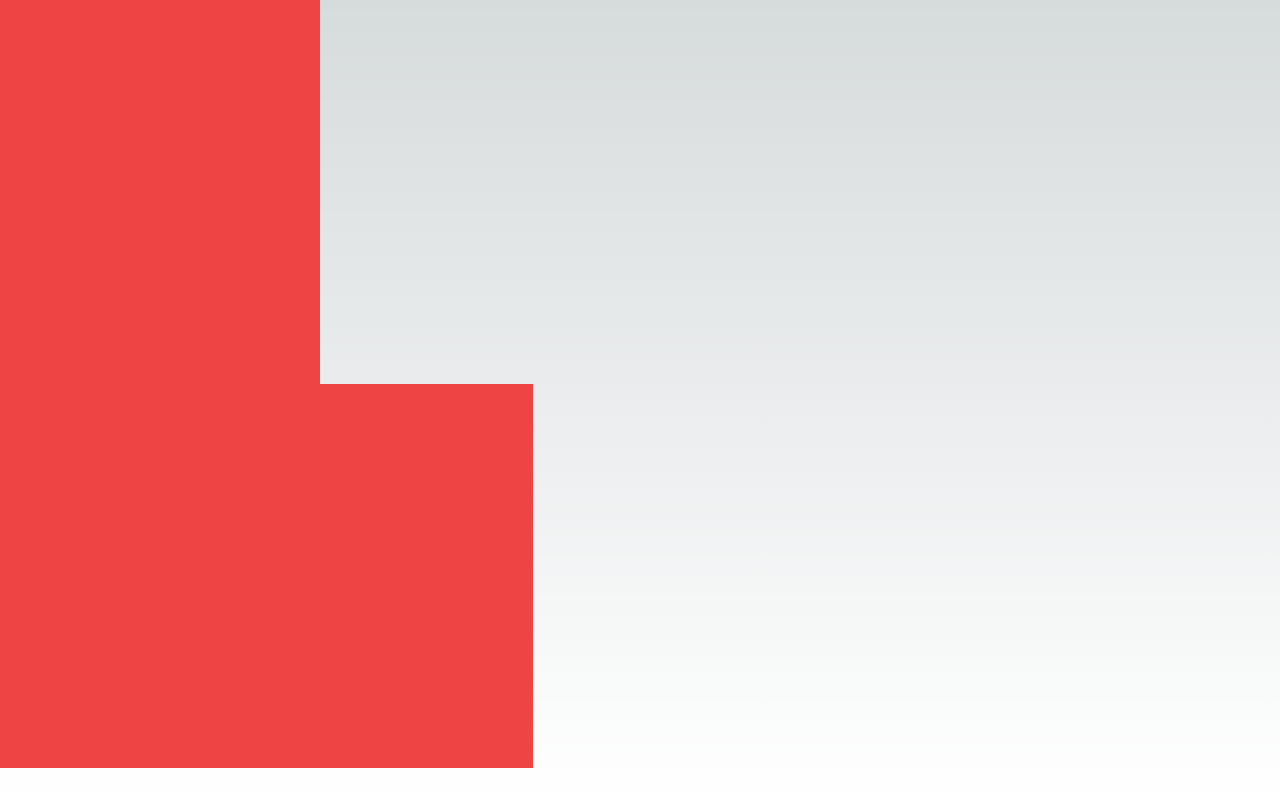
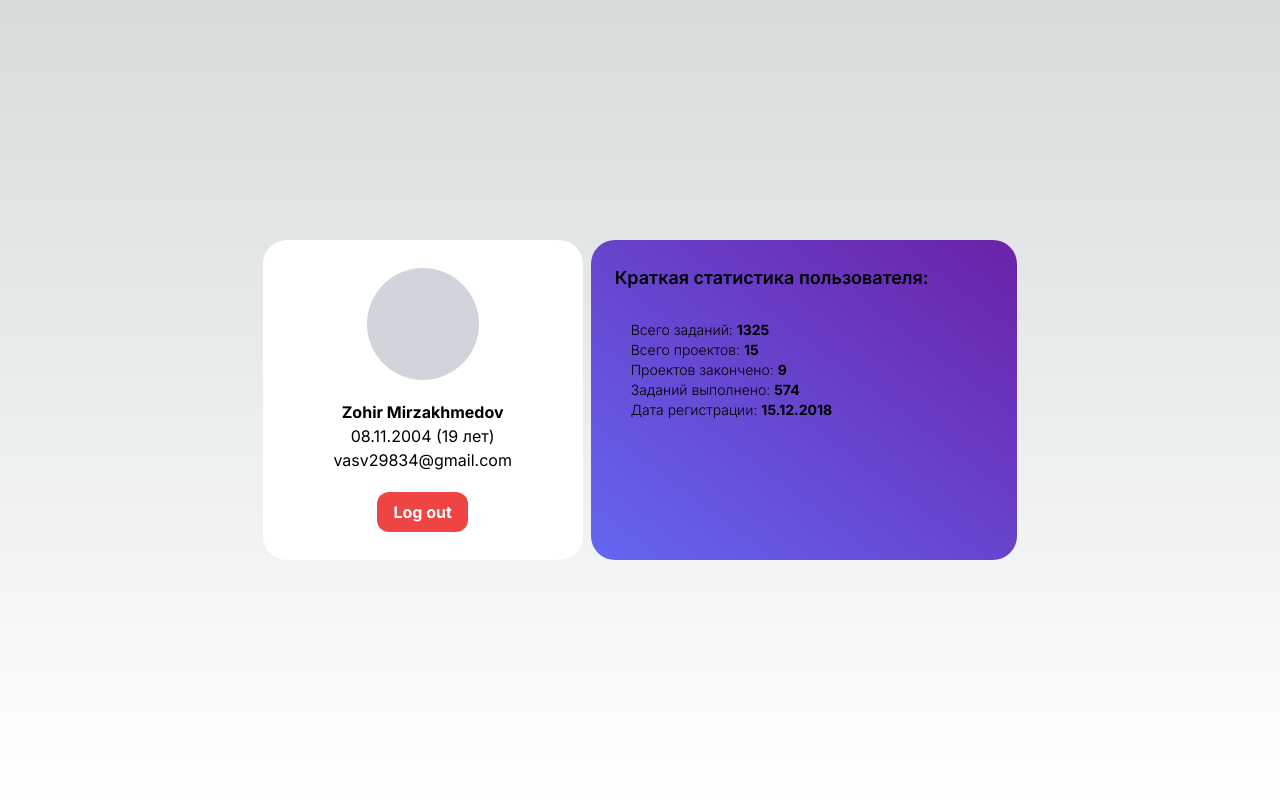
Before and after one commit to Zoha2400/mohir-todo, a Next.js app: page /profile in a window 1280 px wide. Built offline with nearby package versions, Linux system fonts and the light colour scheme.

Commit message:
profile ui

```diff
--- a/src/app/profile/page.tsx
+++ b/src/app/profile/page.tsx
@@ -1,8 +1,40 @@
 function page() {
   return (
-    <div className="w-full h-screen">
-      <div className="w-3/12 h-96 bg-red-500"></div>
-      <div className="w-5/12 h-96 bg-red-500"></div>
+    <div className="w-full h-screen flex justify-center items-center gap-2 ">
+      <div className="w-80 h-80 bg-white text-black rounded-3xl flex justify-center flex-col items-center gap-5">
+        <div className="image w-28 h-28 rounded-full bg-gray-300"></div>
+        <section className="flex justify-center flex-col items-center">
+          <p className="font-bold">Zohir Mirzakhmedov</p>
+          <p className="">08.11.2004 (19 лет)</p>
+          <p>vasv29834@gmail.com</p>
+        </section>
+        <button className="bg-red-500 pr-4 pl-4 pt-2 pb-2 text-white rounded-xl font-bold">
+          Log out
+        </button>
+      </div>
+      <div className="w-4/12 h-80 p-6  flex  rounded-3xl flex-col gap-7  bg-gradient-to-tr from-indigo-500 to-purple-800">
+        <p className="font-semibold text-lg">
+          Краткая статистика пользователя:
+        </p>
+
+        <div className="stat text-sm font-light ml-4">
+          <p>
+            Всего заданий: <span className="font-bold">1325</span>
+          </p>
+          <p>
+            Всего проектов: <span className="font-bold">15</span>
+          </p>
+          <p>
+            Проектов закончено: <span className="font-bold">9</span>{" "}
+          </p>
+          <p>
+            Заданий выполнено: <span className="font-bold">574</span>
+          </p>
+          <p>
+            Дата регистрации: <span className="font-bold">15.12.2018</span>
+          </p>
+        </div>
+      </div>
     </div>
   );
 }
```
